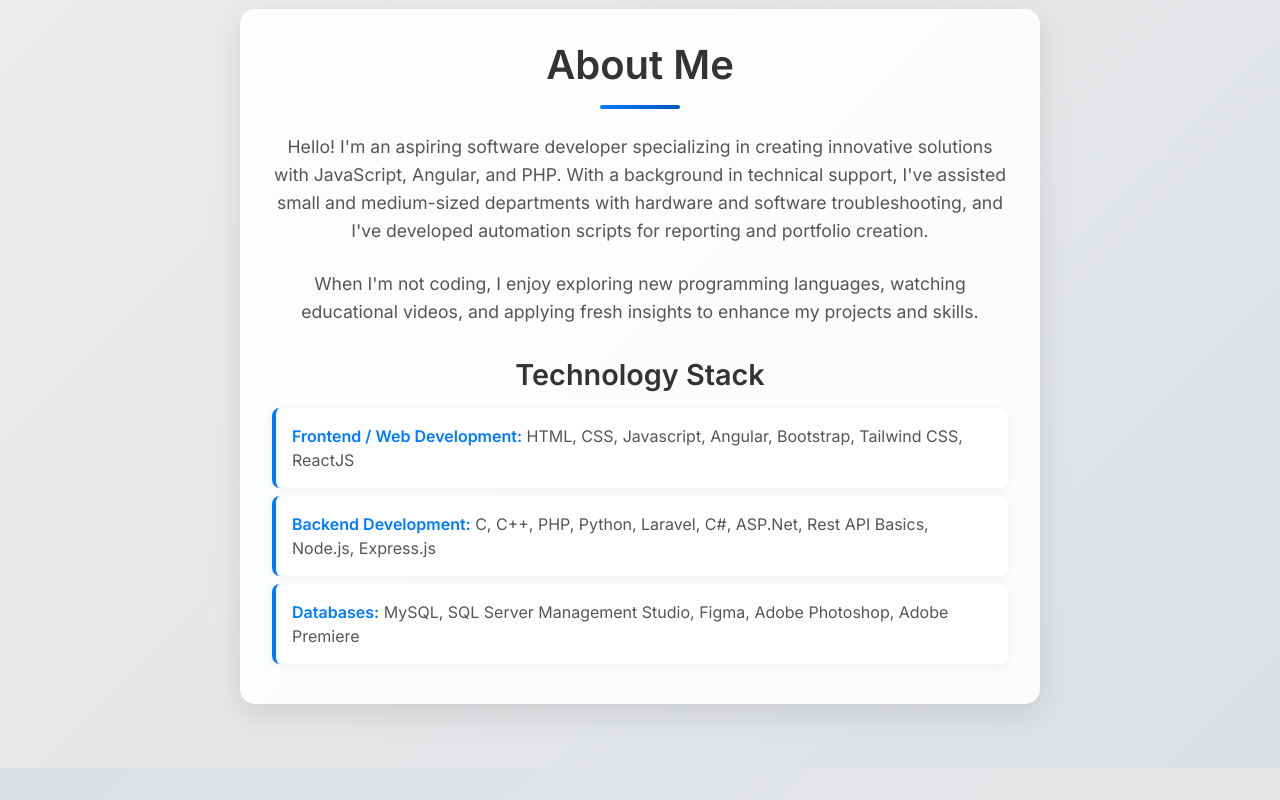
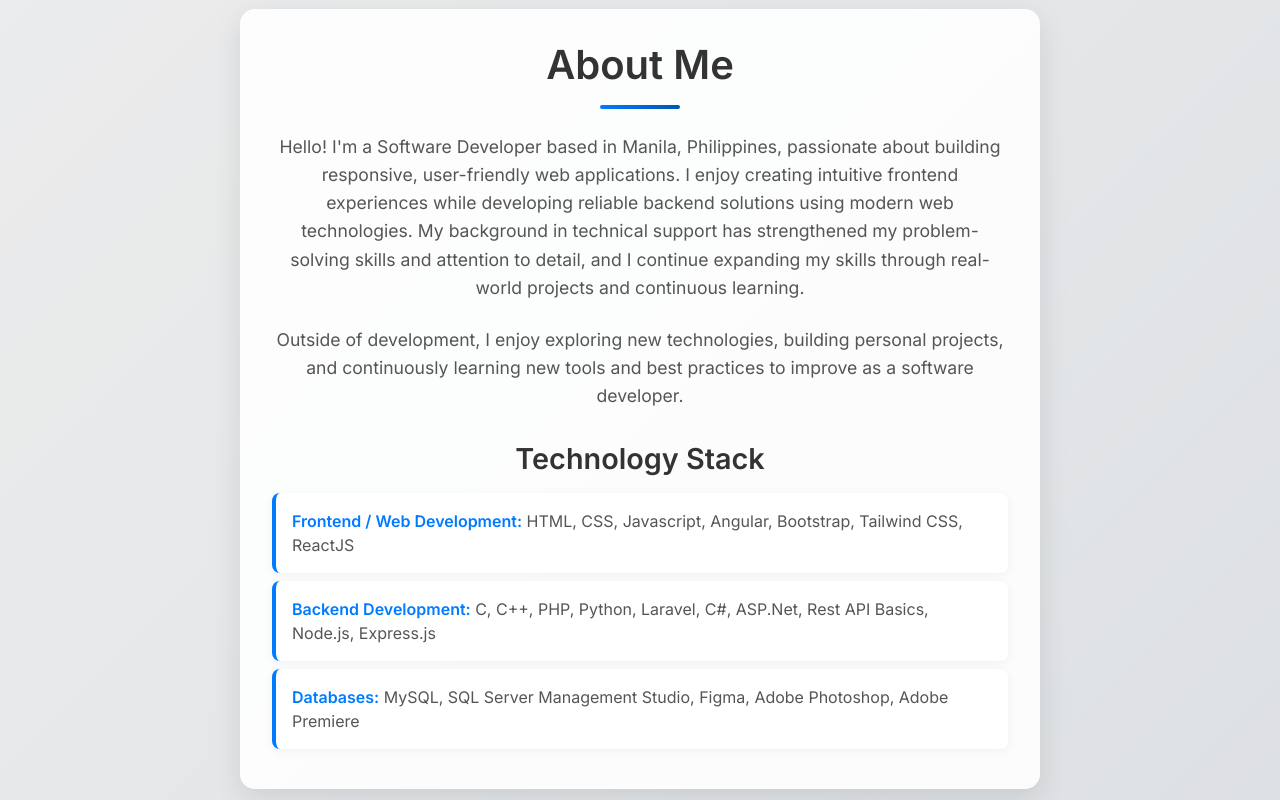
Before and after one commit to gemilmejia/portfolio, an Angular app: page / in a window 1280 px wide. Shown: the part 860-1660 px from the top of the page. Built offline with nearby package versions, Linux system fonts and the light colour scheme.

Commit message:
feat: Update my about.component.html

```diff
--- a/src/app/about/about.component.html
+++ b/src/app/about/about.component.html
@@ -2,16 +2,10 @@
   <div class="container">
     <h1>About Me</h1>
     <p>
-      Hello! I'm an aspiring software developer specializing in creating
-      innovative solutions with JavaScript, Angular, and PHP. With a background
-      in technical support, I've assisted small and medium-sized departments
-      with hardware and software troubleshooting, and I've developed automation
-      scripts for reporting and portfolio creation.
+      Hello! I'm a Software Developer based in Manila, Philippines, passionate about building responsive, user-friendly web applications. I enjoy creating intuitive frontend experiences while developing reliable backend solutions using modern web technologies. My background in technical support has strengthened my problem-solving skills and attention to detail, and I continue expanding my skills through real-world projects and continuous learning.
     </p>
     <p>
-      When I'm not coding, I enjoy exploring new programming languages, watching
-      educational videos, and applying fresh insights to enhance my projects and
-      skills.
+      Outside of development, I enjoy exploring new technologies, building personal projects, and continuously learning new tools and best practices to improve as a software developer.
     </p>
     <h3>Technology Stack</h3>
     <ul>
```
